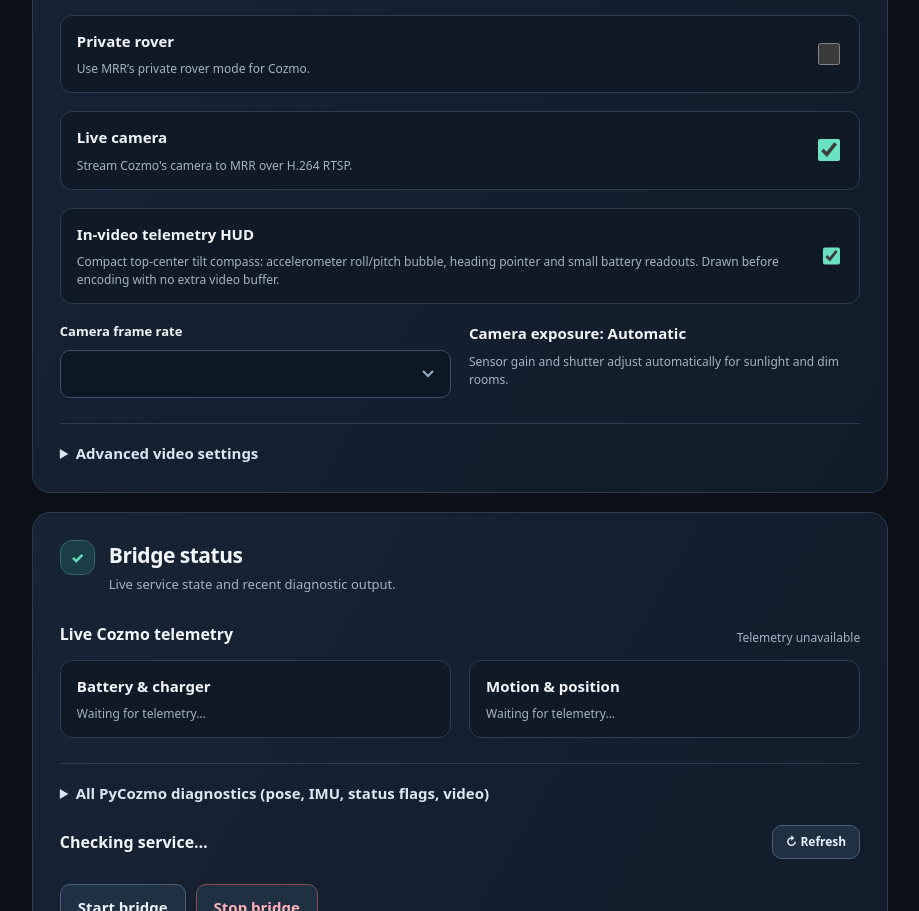
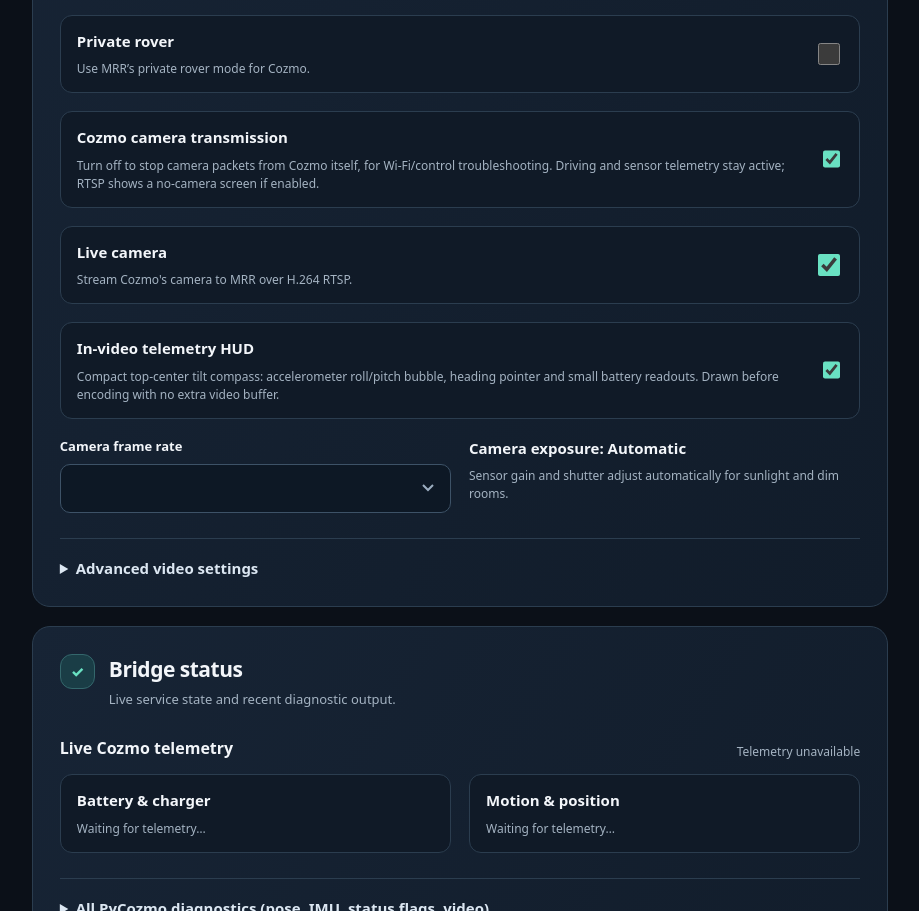
Before and after one commit to legop3/cozmo-roverd, a plain HTML site: page cozmo_roverd/web/index.html in a window 1280 px wide. Shown: the part 1678-2589 px from the top of the page, without its empty margins (315-1234 px from the left). Drawn offline with Linux system fonts and the light colour scheme; no server answers.

Commit message:
Add independent Cozmo camera transmission toggle for latency diagnostics

```diff
--- a/cozmo_roverd/web/index.html
+++ b/cozmo_roverd/web/index.html
@@ -122,6 +122,7 @@
         <div class="field wide"><label>Rover color</label><div class="colors" id="color-choices" role="group" aria-label="Rover color"></div></div>
         <div class="field"><label for="speed">Max driving speed (up to 250 mm/s; measured speed shown in diagnostics)</label><select id="speed"></select></div>
         <div class="field wide"><div class="switch-row"><div><strong>Private rover</strong><p class="hint">Use MRR’s private rover mode for Cozmo.</p></div><input type="checkbox" id="private" aria-label="Enable private rover"></div></div>
+        <div class="field wide"><div class="switch-row"><div><strong>Cozmo camera transmission</strong><p class="hint">Turn off to stop camera packets from Cozmo itself, for Wi-Fi/control troubleshooting. Driving and sensor telemetry stay active; RTSP shows a no-camera screen if enabled.</p></div><input type="checkbox" id="camera-enabled" checked aria-label="Enable Cozmo camera transmission"></div></div>
         <div class="field wide"><div class="switch-row"><div><strong>Live camera</strong><p class="hint">Stream Cozmo's camera to MRR over H.264 RTSP.</p></div><input type="checkbox" id="video" checked aria-label="Enable live camera"></div></div>
         <div class="field wide"><div class="switch-row"><div><strong>In-video telemetry HUD</strong><p class="hint">Compact top-center tilt compass: accelerometer roll/pitch bubble, heading pointer and small battery readouts. Drawn before encoding with no extra video buffer.</p></div><input type="checkbox" id="hud" checked aria-label="Overlay live telemetry on camera"></div></div>
         <div class="field"><label for="fps">Camera frame rate</label><select id="fps"></select></div>
```
